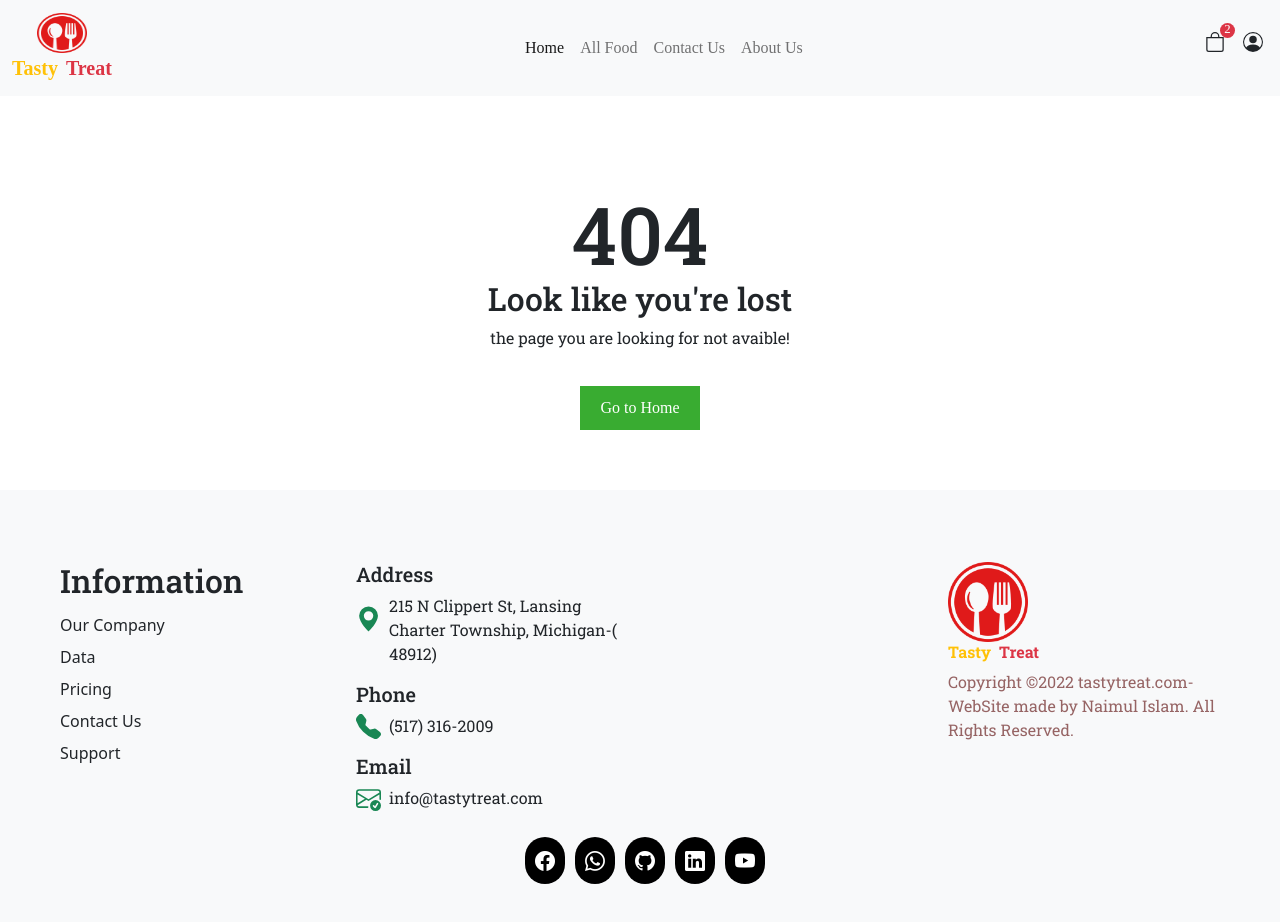
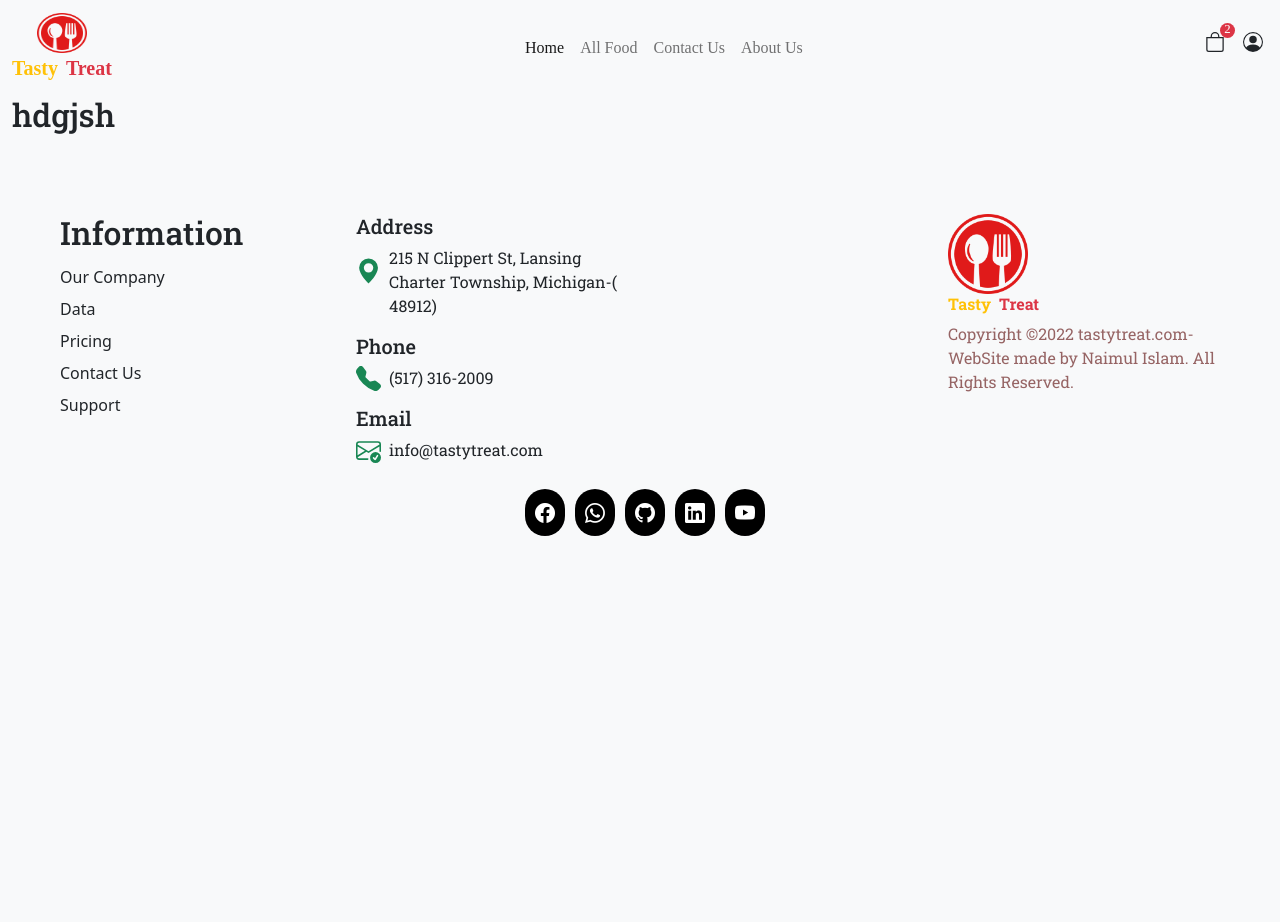
Before and after one commit to naimulislamshakil/Food_Delivary_app, a React (Create React App) app in the folder Front_End/: page /register in a window 1280 px wide. After the commit the page ends 800 px from the top, so only its background shows below. Built offline with nearby package versions, Linux system fonts and the light colour scheme; some icons are missing; a web font is replaced by a local one.

Commit message:
add login and register route

```diff
--- a/Front_End/src/App.tsx
+++ b/Front_End/src/App.tsx
@@ -6,7 +6,9 @@ import ContactUs from './Component/ContactUs';
 import Fooder from './Component/Fooder/Fooder';
 import Home from './Component/Home/Home';
 import Location from './Component/Home/Location';
+import Login from './Component/Login';
 import NavBar from './Component/NavBar/NavBar';
+import Register from './Component/Register';
 import Store from './Component/Store';
 import StoreDetils from './Component/StoreDetils';
 import './scss/App/App.css';
@@ -22,6 +24,8 @@ function App() {
 				<Route path="/restaurants/:id" element={<StoreDetils />}></Route>
 				<Route path="/shopping/:id" element={<BuyNow />}></Route>
 				<Route path="/about_us" element={<AboutUs />}></Route>
+				<Route path="/login" element={<Login />}></Route>
+				<Route path="/register" element={<Register />}></Route>
 				<Route path="/contact_us" element={<ContactUs />}></Route>
 				<Route path="*" element={<NotFound />}></Route>
 			</Routes>
--- /dev/null
+++ b/Front_End/src/Component/Login.tsx
@@ -0,0 +1,11 @@
+import React from 'react';
+
+const Login = () => {
+	return (
+		<section className="container-fluid">
+			<h2>lioin</h2>
+		</section>
+	);
+};
+
+export default Login;
--- /dev/null
+++ b/Front_End/src/Component/Register.tsx
@@ -0,0 +1,11 @@
+import React from 'react';
+
+const Register = () => {
+	return (
+		<section className="container-fluid">
+			<h2>hdgjsh</h2>
+		</section>
+	);
+};
+
+export default Register;
```
